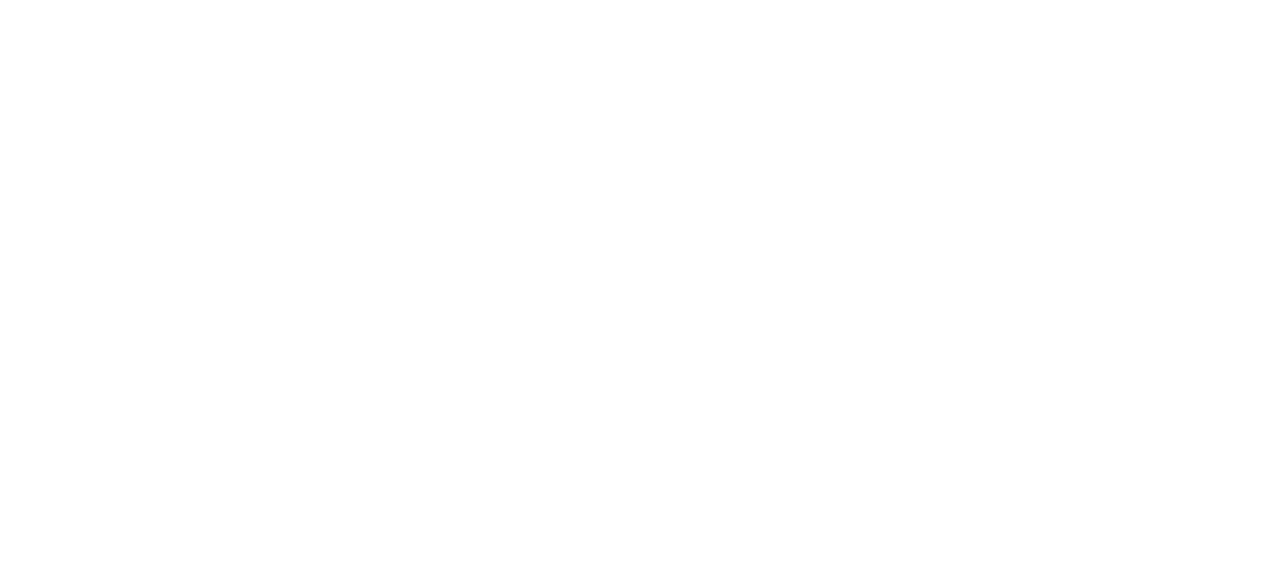
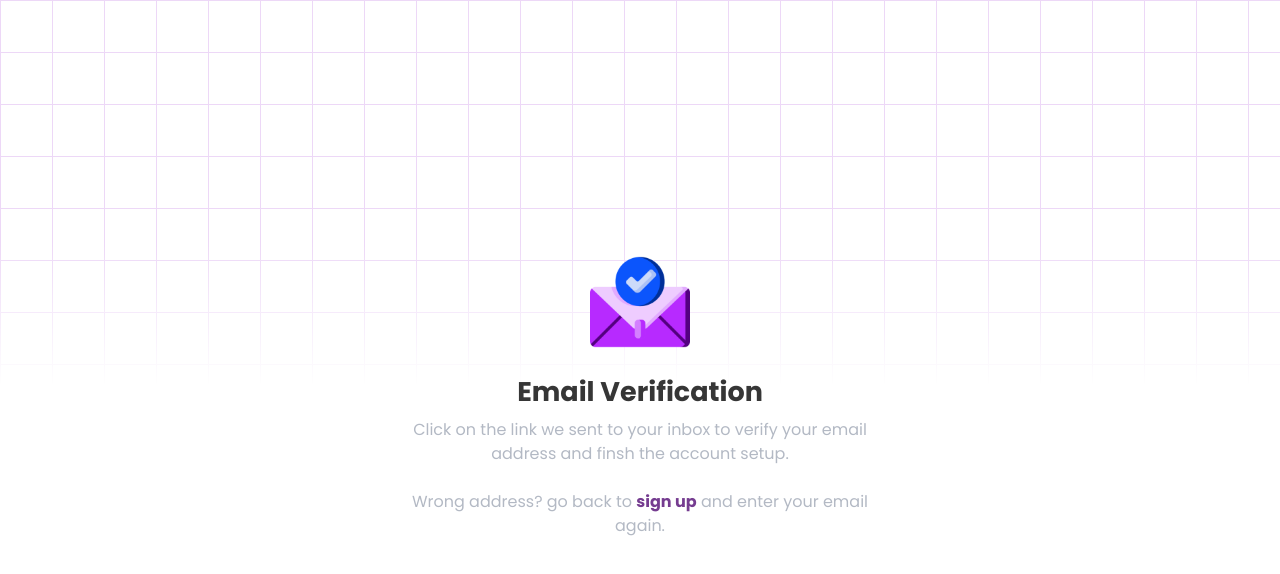
Before and after one commit to Bukunmikuti/canvas-co, a Nuxt app: page /auth/Verify in a window 1280 px wide. Before the commit this address had no page. Shown: the top 574 px of the page. Built offline with nearby package versions, Linux system fonts and the light colour scheme.

Commit message:
Add authentication pages and assets
- Modified Login.vue and Signup.vue to improve authentication flow
- Added Verify.vue for email verification
- Added mail.png asset for email-related visuals

```diff
--- a/pages/auth/Login.vue
+++ b/pages/auth/Login.vue
@@ -69,7 +69,7 @@ definePageMeta({
 .wrapper {
   width: 100%;
   height: 100%;
-  max-width: 700px;
+  max-width: 600px;
   padding: 20px;
   display: flex;
   flex-direction: column;
@@ -101,6 +101,7 @@ definePageMeta({
   margin-top: 20px;
   //max-width: 400px;
   #google {
+    width: 100%;
     padding: 10px 15px;
     font-size: 1.6rem;
     border: 3px solid #d1d1d1;
--- a/pages/auth/Signup.vue
+++ b/pages/auth/Signup.vue
@@ -69,7 +69,7 @@ definePageMeta({
 
 #account-form {
   width: 100%;
-  max-width: 400px;
+  max-width: 600px;
   margin: 15px auto;
   padding: 20px;
   display: flex;
--- /dev/null
+++ b/pages/auth/Verify.vue
@@ -0,0 +1,48 @@
+<template>
+  <div id="verify">
+    <img src="/img/mail.png" alt="logo" />
+    <h1>Email Verification</h1>
+    <p>
+      Click on the link we sent to your inbox to verify your email address and finsh the account setup. <br/><br/>
+      Wrong address? go back to <NuxtLink to="/signup">sign up</NuxtLink> and enter your email again.
+    </p>
+  </div>
+</template>
+
+<script setup>
+definePageMeta({
+  layout: "auth",
+});
+</script>
+
+<style scoped lang="less">
+#verify {
+  width: 100%;
+  height: 100vh;
+  display: flex;
+  justify-content: center;
+  align-items: center;
+  flex-direction: column;
+
+  img {
+    width: 100px;
+    height: 100px;
+  }
+
+  h1 {
+    margin-top: 20px;
+  }
+
+  p {
+    text-align: center;
+    margin-top: 0;
+    color: #B3B9C4;
+    max-width: 500px;
+  }
+
+  a {
+    color: #753c90;
+    font-weight: bold;
+  }
+}
+</style>
```
Also changed, not shown: public/img/mail.png (added).
